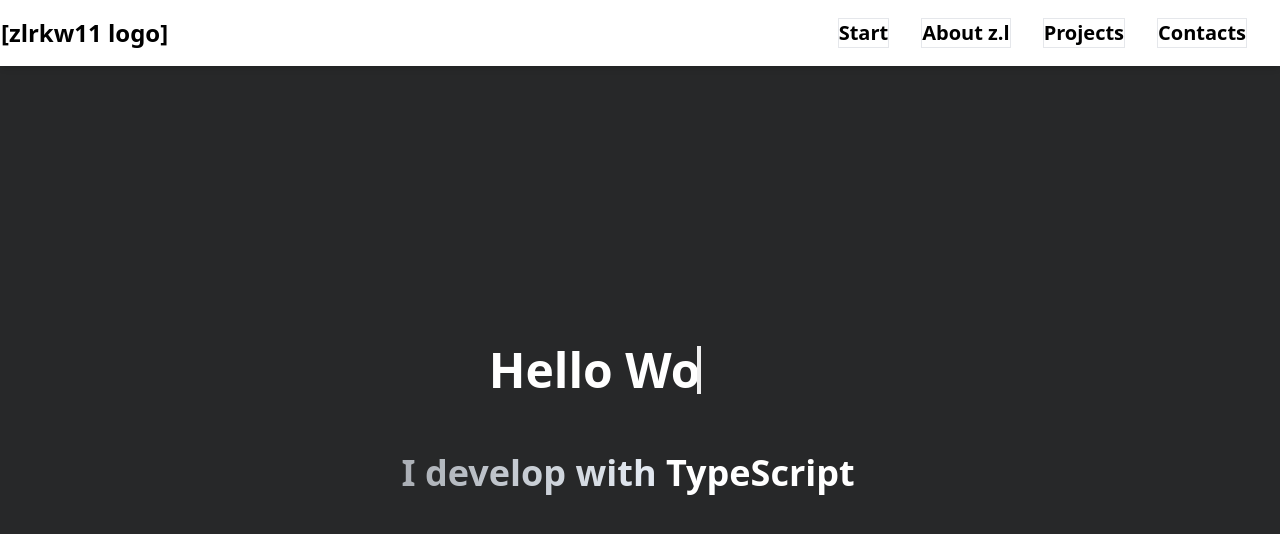
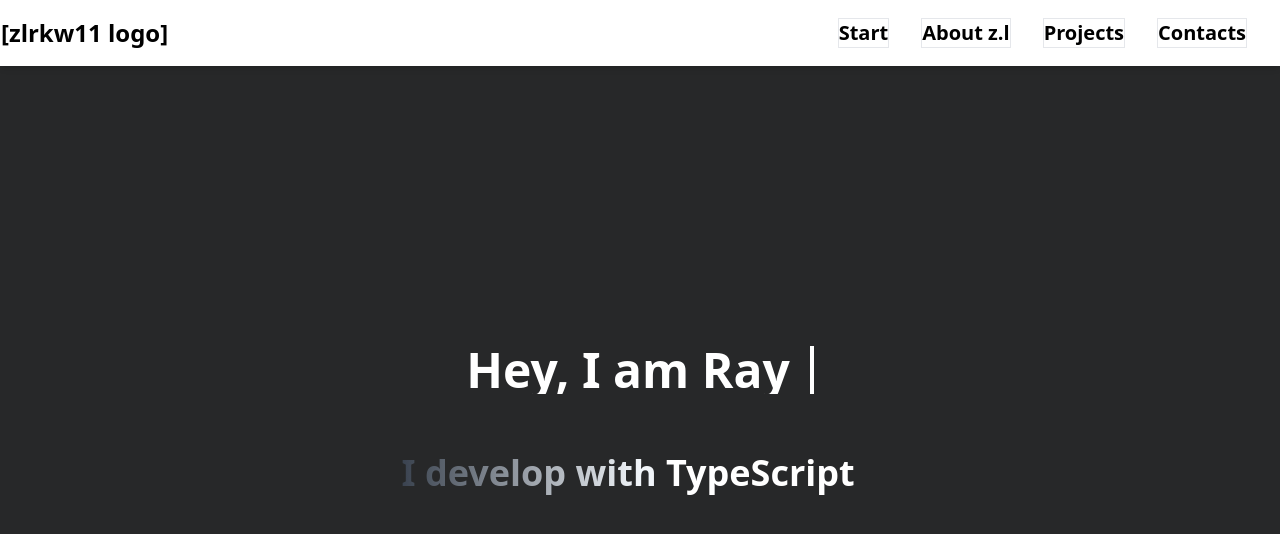
Before and after one commit to zlrkw11/portfolio-zl, a React (Vite) app: page / in a window 1280 px wide. Shown: the top 534 px of the page. Built offline with nearby package versions, Linux system fonts and the light colour scheme.

Commit message:
gradient

```diff
--- a/src/components/Intro.jsx
+++ b/src/components/Intro.jsx
@@ -3,7 +3,7 @@ function Intro() {
     <div className="flex items-center justify-center p-10">
       <div className="w-max">
         <h1 className="animate-typing overflow-hidden whitespace-nowrap border-r-4 border-r-white pr-5 text-5xl text-white font-bold">
-          Hello World
+          Hey, I am Ray
         </h1>
       </div>
     </div>
--- a/src/components/Skills.jsx
+++ b/src/components/Skills.jsx
@@ -1,6 +1,6 @@
 function Skills() {
   return (
-    <div className="font-bold text-lg md:text-4xl [text-wrap:balance] bg-clip-text text-transparent bg-gradient-to-r from-slate-200/70 to-50% to-slate-200">
+    <div className="font-bold text-lg md:text-4xl [text-wrap:balance] bg-clip-text text-transparent bg-gradient-to-r from-slate-600/60 to-50% to-slate-100">
       I develop with{" "}
       <span className="text-white inline-flex flex-col h-[calc(theme(fontSize.xl)*theme(lineHeight.tight))] md:h-[calc(theme(fontSize.4xl)*theme(lineHeight.tight))] overflow-hidden">
         <ul className="block animate-text-slide-4 text-left leading-tight [&_li]:block">
--- a/tailwind.config.js
+++ b/tailwind.config.js
@@ -28,7 +28,7 @@ export default {
         "text-slide-7 17.5s cubic-bezier(0.83, 0, 0.17, 1) infinite",
       "text-slide-8":
         "text-slide-8 20s cubic-bezier(0.83, 0, 0.17, 1) infinite",
-      typing: "typing 2s steps(20) infinite alternate, blink .7s infinite",
+      typing: "typing 3s steps(30), blink .7s",
     },
     keyframes: {
       "text-slide-2": {
```
